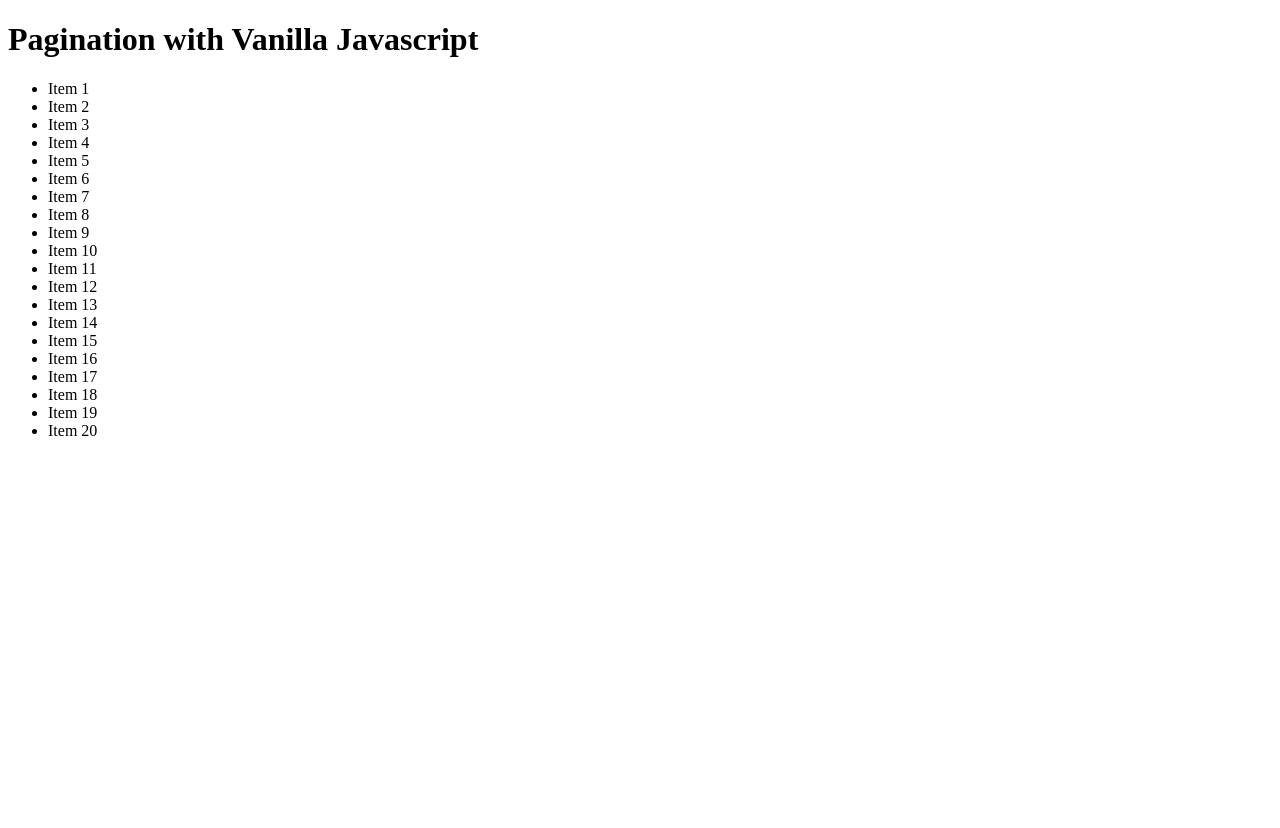
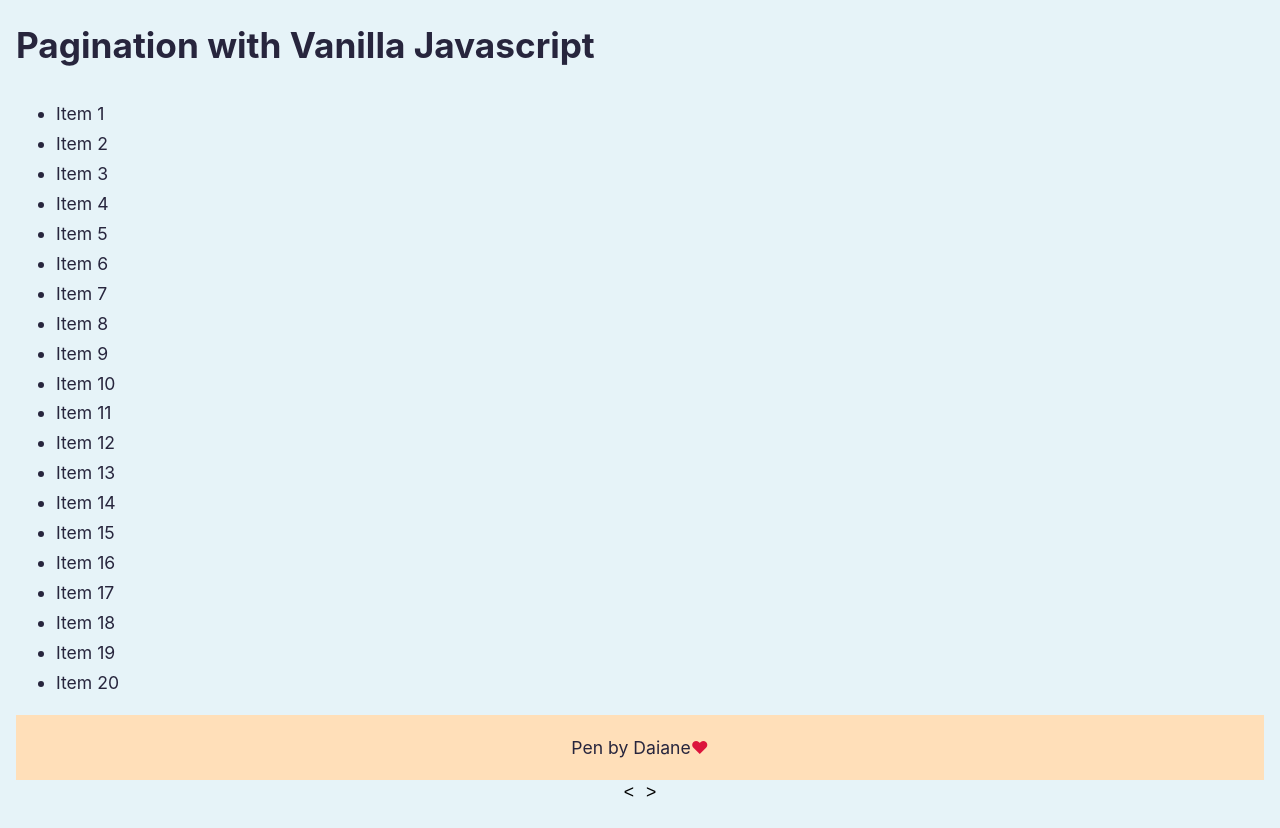
Before and after one commit to daisalexandre83/Paginacao-Vanilla, a plain HTML site: page index.html in a window 1280 px wide. Before the commit the page ends 800 px from the top, so only its background shows below. Drawn offline with Linux system fonts and the light colour scheme.

Commit message:
Inserção no html.

```diff
--- a/index.html
+++ b/index.html
@@ -4,6 +4,7 @@
     <meta charset="UTF-8">
     <meta http-equiv="X-UA-Compatible" content="IE=edge">
     <meta name="viewport" content="width=device-width, initial-scale=1.0">
+    <link rel="stylesheet" type="text/css" href="style.css">
     <title>Document</title>
 </head>
 <body>
@@ -31,6 +32,18 @@
             <li>Item 19</li>
             <li>Item 20</li>
         </ul>
+        <nav  class="pagination-container">
+            <button class="pagination-button" id="prev-button" aria-label="Previous page" title="Previous page">
+                &lt
+            </button>
+            <div id="pagination-numbers"></div>
+            <button class="pagination-button" id="next-button" aria-label="Next page" title="Next page">&gt</button>
+        </nav>
+        <footer>
+            Pen by <a href="https://www.jemimaabu.com" target="_blank" rel="noonpener"> Daiane</a><span class="heart">&hearts;</span>
+        </footer>
+        <!--button class="hello" onclick="congrulations()"></button-->
     </main>
+    <script src="main.js"></script>
 </body>
 </html>
```
